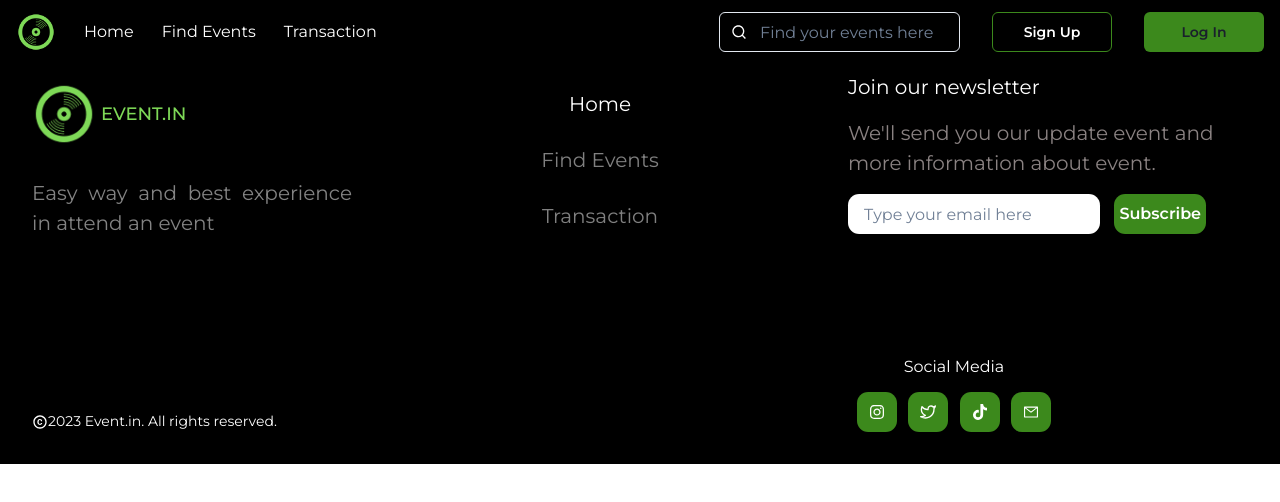
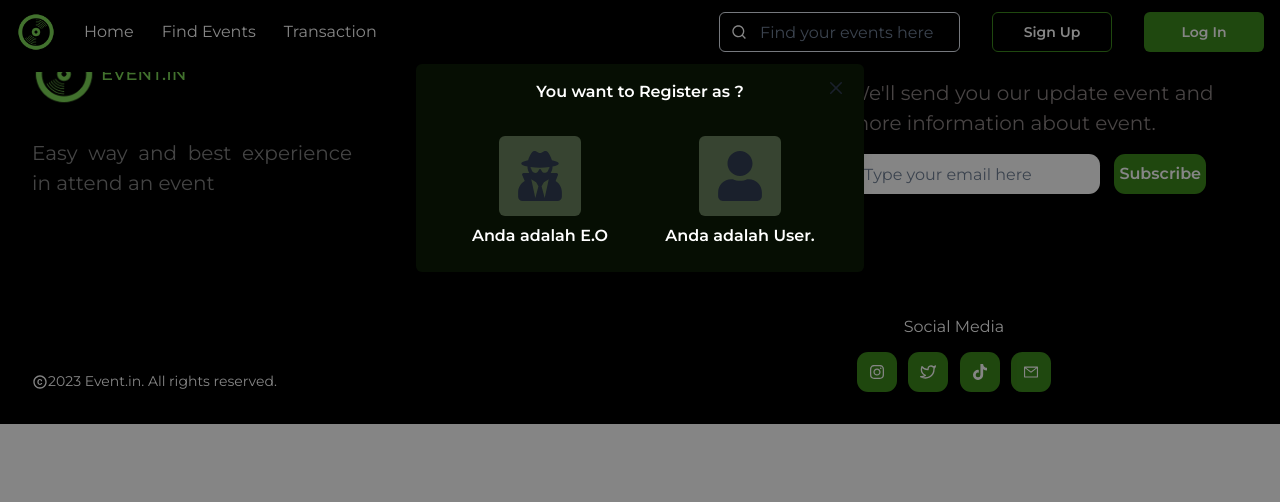
Before and after one commit to andrianggoro21/mini-project, a React (Create React App) app: page /modal-login in a window 1280 px wide. Both pictures are taken after a click on the button "Sign Up". Shown: the top 502 px of the page. Built offline with nearby package versions, Linux system fonts and the light colour scheme.

Commit message:
update-modal

```diff
--- a/src/App.js
+++ b/src/App.js
@@ -4,7 +4,7 @@ import { Routes, Route } from "react-router-dom";
 import Event from "./pages/event";
 import Waiting from "./pages/transaction/waiting";
 import Success from "./pages/transaction/success";
-import Attedance from "./pages/eventAttedance";
+import Attendance from "./pages/eventAttedance";
 import Home from "./pages/home";
 import Navbar from "./components/navbar";
 import Footer from "./components/footer";
@@ -13,10 +13,10 @@ import CreateEvent from "./pages/createEvent";
 import CreateTicket from "./pages/createTicket";
 import ListEvent from "./components/listEvent";
 import BoxLogin from "./components/formLogin";
-import BoxRegister from "./pages/signup";
-import ModalUser from "./components/modalLogin";
+
 import ModalRegister from "./components/modalSignup";
 import FormRegister from "./components/formSignup";
+import ModalLogin from "./components/modalLogin";
 
 function App() {
   return (
@@ -29,11 +29,11 @@ function App() {
         <Route path="/event" element={<Event />} />
         <Route path="/transaction/waiting" element={<Waiting />} />
         <Route path="/transaction/success" element={<Success />} />
-        <Route path="/attedance" element={<Attedance />} />
+        <Route path="/attendance" element={<Attendance />} />
+        <Route path="/testmodal" element={<loginModal/>} />
         <Route element={<FormRegister />} path="/register" />
         <Route element={<ModalRegister />} path="/modal-register" />
-        <Route element={<ModalUser />} path="/modal-login" />
-        <Route element={<BoxRegister />} path="/signup" />
+        {/* <Route element={<ModalLogin />} path="/modal-login" /> */}
         <Route element={<BoxLogin />} path="/login" />
       </Routes>
       <Footer />
--- a/src/components/modalLogin/index.jsx
+++ b/src/components/modalLogin/index.jsx
@@ -8,14 +8,15 @@ import {
   ModalFooter,
   ModalBody,
   ModalCloseButton,
+  Text,
 } from "@chakra-ui/react";
 import React, { useState } from "react";
 import { FaUserSecret, FaUser } from "react-icons/fa";
 
 function ModalLogin() {
   const [isOpen, setIsOpen] = useState(false);
-  const [isAdmin, setIsAdmin] = useState(true);
-  const [isUsers, setIsUsers] = useState(true);
+  const [isAdmin, setIsAdmin] = useState(false);
+  const [isUsers, setIsUsers] = useState(false);
   const onClose = () => setIsOpen(false);
 
   const openModal = () => setIsOpen(true);
@@ -33,24 +34,34 @@ function ModalLogin() {
   };
 
   return (
-    <Box>
-      <Button onClick={() => handleLogin("login")}>Login</Button>
+    <Box >
+     <Button
+     variant="soilid"
+     bgColor="#3C891C"
+     size={"sm"}
+     w="120px"
+     h="40px"
+     onClick={() => handleLogin("login")}
+     >
+      Log In
+     </Button>
 
       <Modal isOpen={isOpen} onClose={onClose}>
             <ModalOverlay />
             <ModalContent bgColor="#060E03">
               <ModalHeader fontSize="md" textColor="white" textAlign="center">
-                You want to Register as ?
+                You want to Login as ?
               </ModalHeader>
               <ModalCloseButton />
               <ModalBody colorScheme="white" textAlign="center">
             <Box display="flex" flexDirection="row" justifyContent="center">
               <Box w="40em" m={2}>
                 <Button h="5em" background="#374431" variant="solid">
-                  <FaUserSecret size="50px" />
+                  <FaUserSecret size={50} />
                 </Button>
                 <Box m={2} color="white">
-                  {isAdmin && <p>Anda adalah E.O</p>}
+                  {isAdmin}
+                  <Text fontWeight='semibold'>Anda adalah E.O</Text>
                 </Box>
               </Box>
               <Box w="40em" m={2}>
@@ -58,16 +69,12 @@ function ModalLogin() {
                   <FaUser size={50} />
                 </Button>
                 <Box m={2} color="white">
-                  {isUsers && <p>Anda adalah User.</p>}
+                  {isUsers }
+                  <Text fontWeight='semibold'>Anda adalah User.</Text>
                 </Box>
               </Box>
             </Box>
           </ModalBody>
-          {/* <ModalFooter>
-            <Button colorScheme="blue" mr={3} onClick={onClose}>
-              Close
-            </Button>
-          </ModalFooter> */}
         </ModalContent>
       </Modal>
     </Box>
--- a/src/components/modalSignup/index.jsx
+++ b/src/components/modalSignup/index.jsx
@@ -8,7 +8,7 @@ import {
   ModalFooter,
   ModalBody,
   ModalCloseButton,
-  Icon,
+  Text,
 } from "@chakra-ui/react";
 import React, { useState } from "react";
 import { FaUserSecret, FaUser } from "react-icons/fa";
@@ -21,7 +21,7 @@ function ModalRegister() {
 
   const openModal = () => setIsOpen(true);
 
-  const handleRegister = (role) => {
+  const handleLogin = (role) => {
     if (role === "admin") {
       setIsAdmin(true);
       setIsUsers(false);
@@ -35,8 +35,16 @@ function ModalRegister() {
 
   return (
     <Box>
-      <Button onClick={() => handleRegister("Signup")}>Register</Button>
-
+      <Button
+        variant="unstyled"
+        border="1px solid #3C891C"
+        size={"sm"}
+        w="120px"
+        h="40px"
+        onClick={() => handleLogin("login")}
+      >
+        Sign Up
+      </Button>
       <Modal isOpen={isOpen} onClose={onClose}>
         <ModalOverlay />
         <ModalContent bgColor="#060E03">
@@ -51,7 +59,8 @@ function ModalRegister() {
                   <FaUserSecret size="50px" />
                 </Button>
                 <Box m={2} color="white">
-                  {isAdmin && <p>Anda adalah E.O</p>}
+                  {isAdmin}
+                  <Text fontWeight="semibold">Anda adalah E.O</Text>
                 </Box>
               </Box>
               <Box w="40em" m={2}>
@@ -59,16 +68,12 @@ function ModalRegister() {
                   <FaUser size={50} />
                 </Button>
                 <Box m={2} color="white">
-                  {isUsers && <p>Anda adalah User.</p>}
+                  {isUsers}
+                  <Text fontWeight="semibold">Anda adalah User.</Text>
                 </Box>
               </Box>
             </Box>
           </ModalBody>
-          {/* <ModalFooter>
-              <Button colorScheme="blue" mr={3} onClick={onClose}>
-                Close
-              </Button>
-            </ModalFooter> */}
         </ModalContent>
       </Modal>
     </Box>
--- a/src/components/navbar/index.jsx
+++ b/src/components/navbar/index.jsx
@@ -25,6 +25,9 @@ import { GiHamburgerMenu } from "react-icons/gi";
 import { CgClose } from "react-icons/cg";
 import { GrClose } from "react-icons/gr";
 import { RiSearchLine } from "react-icons/ri";
+import React, { useState } from "react";
+import ModalLogin from "../modalLogin";
+import ModalRegister from "../modalSignup";
 
 const Links = ["Home", "Find Events", "Transaction"];
 
@@ -49,6 +52,11 @@ const NavLink = (props) => {
 
 const Navbar = () => {
   const { isOpen, onOpen, onClose } = useDisclosure();
+  const [isModalOpen, setIsModalOpen] = useState(false);
+
+  const handleLoginClick = () => {
+    setIsModalOpen(true);
+  };
   return (
     <>
       <Box
@@ -101,27 +109,21 @@ const Navbar = () => {
               />
               <Input type="text" placeholder="Find your events here" />
             </InputGroup>
-
-            <Button
-              variant={"unstyled"}
-              border="1px solid #3C891C"
-              size={"sm"}
-              w="120px"
-              h="40px"
-            >
-              Sign Up
-            </Button>
-            <Button
-              variant={"solid"}
-              backgroundColor="#3C891C"
-              size={"sm"}
-              w="120px"
-              h="40px"
-            >
-              Log In
-            </Button>
+            <Box>
+              <ModalRegister
+                onClick={handleLoginClick}
+                isOpen={isModalOpen}
+                onClose={() => setIsModalOpen(true)}
+              />
+            </Box>
+            <Box>
+              <ModalLogin
+                onClick={handleLoginClick}
+                isOpen={isModalOpen}
+                onClose={() => setIsModalOpen(true)}
+              />
+            </Box>
           </HStack>
-
           <IconButton
             variant="unstyled"
             size={"md"}
@@ -134,7 +136,6 @@ const Navbar = () => {
       </Box>
       {isOpen ? (
         <Flex
-
           background="#0D0D0D"
           p={8}
           w="full"
```
Also changed, not shown: json/user.json (renamed from DB/user.json).
